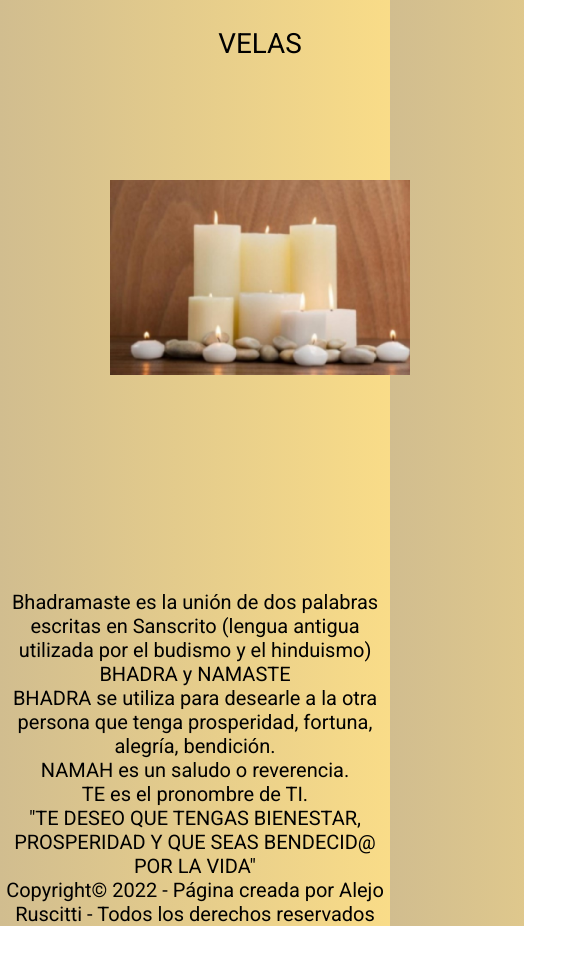
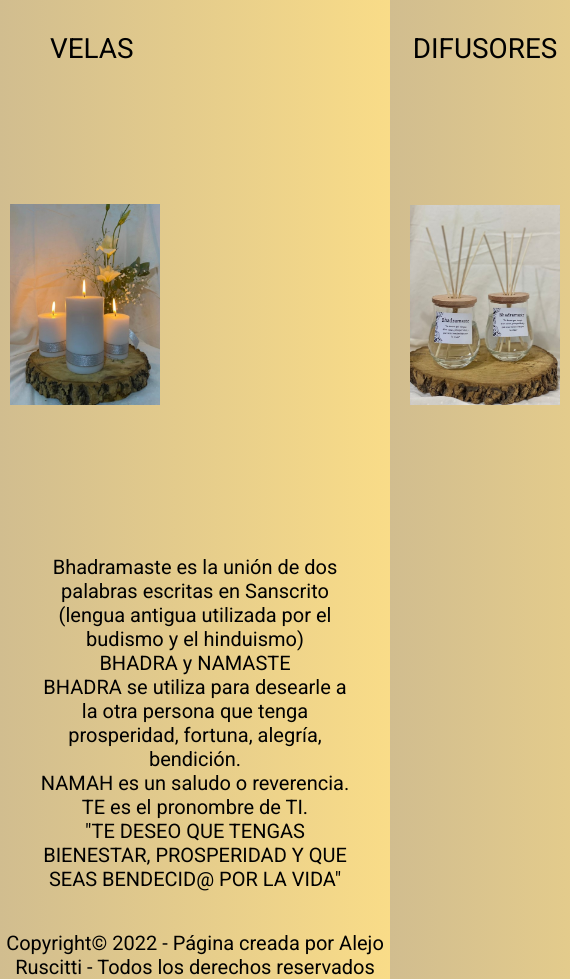
Before and after one commit to alejoruscitti/Bhadramaste, a website: page index.html in a window 390 px wide. Shown: the part 854-1833 px from the top of the page, 570 px wide, since content can reach past the window. Before the commit the page ends 1780 px from the top, so only its background shows below. Drawn offline with nearby package versions, Linux system fonts and the light colour scheme.

Commit message:
cambio de imagenes y modificaciones

```diff
--- a/index.html
+++ b/index.html
@@ -21,7 +21,7 @@
         <h1 class="titulo"><a href="index.html" class="titulo">Bhadramaste</a></h1>
          <nav>
              <ul class="menu">
-                 <a href="index.html" class="logo"><img src="img/Bhadramaste.png" alt=""></a>
+                 <a href="index.html" class="logo"><img src="img/Bhadramaste.png" alt="Logo de Bhadramaste"></a>
                  <li><a href="pages/velas.html">Velas</a></li>
                  <li><a href="pages/productos.html">Productos</a></li>
                  <li><a href="pages/sobrenosotros.html">Sobre nosotros</a></li>
@@ -35,13 +35,13 @@
         <div class="grid">
             <h2 class="item">Bienvenidos a Bhadramaste</h2>
             <div class="containerVelas">
-                <section class="imgVelas"><img src="img/velashd.jpg" alt="Imagen con velas"></section>
+                <section class="imgVelas"><img src="img/velas9.jpeg" alt="Imagen con velas"></section>
                 <li ><a  class="subtituloVelas" href="/pages/velas.html">Velas</a></li>
-                <section class="imgVelas2"><img src="img/velahd2.jpg" alt="Imagen con velas"></section>
+                <section class="imgVelas2"><img src="img/esencias2.jpg" alt="Imagen con difusores"></section>
                 <li ><a class="subtituloDifusor" href="pages/productos.html">Difusores</a></li>
             </div>
         </div>
-        <div>
+        <div class="parrafoIndex">
             <span>Bhadramaste es la unión de dos palabras escritas en Sanscrito (lengua antigua utilizada por el budismo y el hinduismo)
                 <span>BHADRA y NAMASTE </span>
                 <span> BHADRA se utiliza para desearle a la otra persona que tenga prosperidad, fortuna, alegría, bendición. </span>
--- a/scss/estilos.scss
+++ b/scss/estilos.scss
@@ -16,8 +16,6 @@ body {
     header {
         z-index: 2;
         background-color:$color-secundario;
-
-
         .titulo {
             text-align: center;
             font-size: 2.1vh;
@@ -72,7 +70,7 @@ body {
             }
             .containerVelas {
                 display: grid;
-                justify-content: space-between;
+                justify-content: center;
                 list-style: none;
                 margin:10px;
 
@@ -82,7 +80,7 @@ body {
 
                 .imgVelas {
                     grid-row: 2 / 2;
-                    margin: 100px;
+                    margin: 200px;
                     padding: auto;
                 }
                 .subtituloVelas{
@@ -95,7 +93,7 @@ body {
 
                 .imgVelas2 {
                     grid-row: 2 / 4;
-                    margin: 100px;
+                    margin: 200px;
                     padding: auto;
                 }
 
@@ -108,11 +106,15 @@ body {
                 }
             }
 
+        }.parrafoIndex{
+            margin: 40px;
+        }
+        span{
+            display: block;
         }
     }
-    span{
-        display: block;
-    }
+
+
     /*final de main*/
     /*inicio de footer */
     footer{
@@ -241,6 +243,7 @@ body {
     text-align: center;
     font-size: 5vh;
     text-transform: uppercase;
+    margin: 70px;
 
     .difusorTexto {
         margin: 50px;
@@ -259,19 +262,12 @@ body {
     padding: 50px;
 
     .tituloSobreNosotros {
-        margin: 10px;
+        margin: 40px;
         font-size: 5vh;
         text-transform: uppercase;
     }
     .textoSobreNosotros{
-        display: grid;
-        justify-content: center;
-        justify-items: center;
-        text-align: center;
-        align-items: center;
-        font-size: 20px;
-        margin: 3rem;
-        padding: 3rem;
+       margin: auto;
     }
 }
 /*css contactanos*/
@@ -352,8 +348,11 @@ pre{
     }
     main{
         .grid{
+            display: inline-block;
+            justify-content: center;
             align-items: center;
-            .item{display: grid;
+            .item{
+                display: grid;
                 text-align: center;
                 grid-column: none;
                 align-items: center;
@@ -476,18 +475,54 @@ pre{
                 }
             }
         }
-        .main{
-            display: grid;
-            grid-template-columns:1fr 1fr;
-            .container{
-                display: grid;
+        main{
+            .grid{
+                display: inline-block;
+                justify-content: center;
+                align-items: center;
+                .item{
+                    display: grid;
+                    text-align: center;
+                    grid-column: none;
+                    align-items: center;
+                }
+                .containerVelas{
+                    display: grid;
+                    justify-content: center;
+                    align-items: center;
 
-                .item{
-
-                    text-align: center;
+                    .imgVelas{
+                        display: grid;
+                        justify-content: space-between;
+                        align-items: center;
+                        margin: auto;
+                        height: 400px;
+                        width: 400px;
+                        padding: auto;
+                    }
+                    .imgVelas2{
+                        display: flex;
+                        flex-direction: row;
+                        justify-content: center;
+                        margin: auto;
+                    }
+                    .subtituloVelas{
+                        display: grid;
+                        justify-content: space-between;
+                        align-items: center;
+                        margin: 40px;
+                        grid-column: none;
+                        padding: none;
+                    }
+                    .subtituloDifusor{
+                        display: grid;
+                        justify-content: center;
+                        margin: auto;
+                        grid-column: none;
+                        padding: none;
+                    }
                 }
-            }
-        }
+        }   }
     }
     //css velas
     .bodyVelas{
@@ -523,7 +558,10 @@ pre{
             }
         }
     }
-
+    img{
+     width: 150px;
+     height: auto;
+    }
     //css productos
     .fotos{
         display: flex;
```
Also changed, not shown: pages/velas.html (+4 -4 lines), css/main.css, img/Bhadrmaste.png (deleted), img/Bhadrmaste2.png (deleted), img/Bhadrmaste3.png (deleted), img/esencias2.jpg (added), img/logo.png (deleted), img/velahd2.jpg (deleted), img/velas9.jpeg (added), img/velashd.jpg (deleted).
